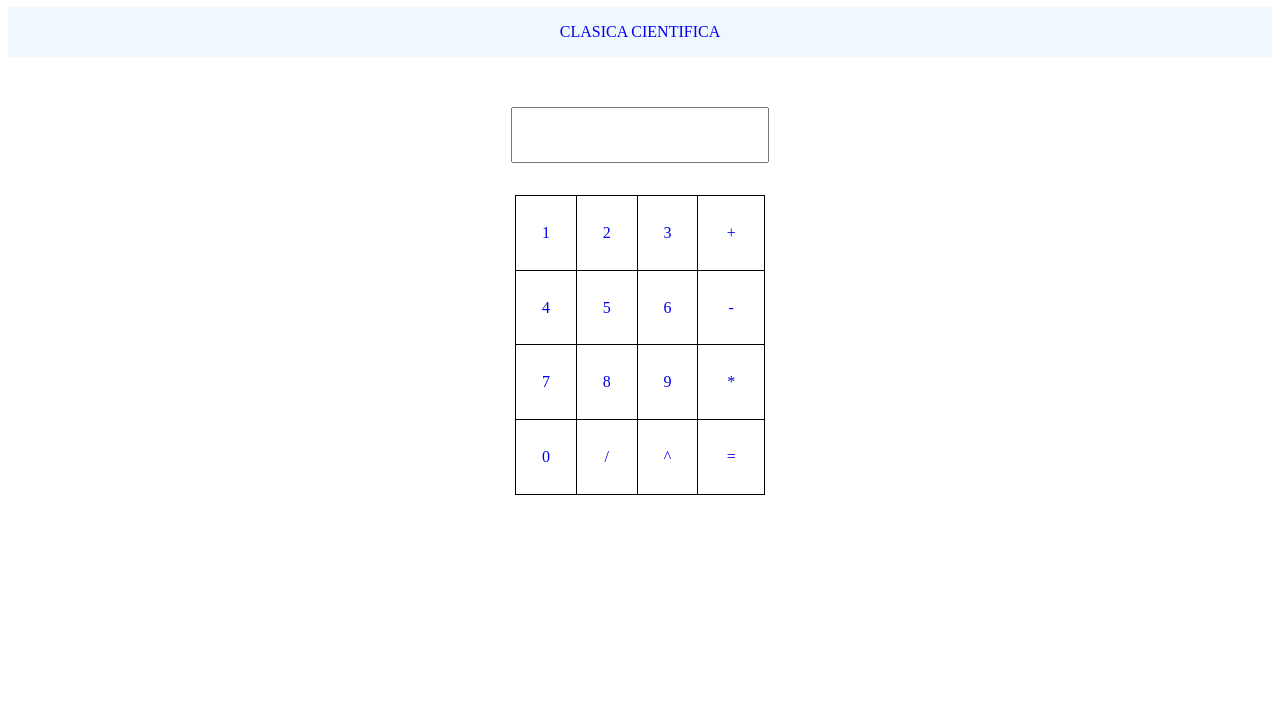
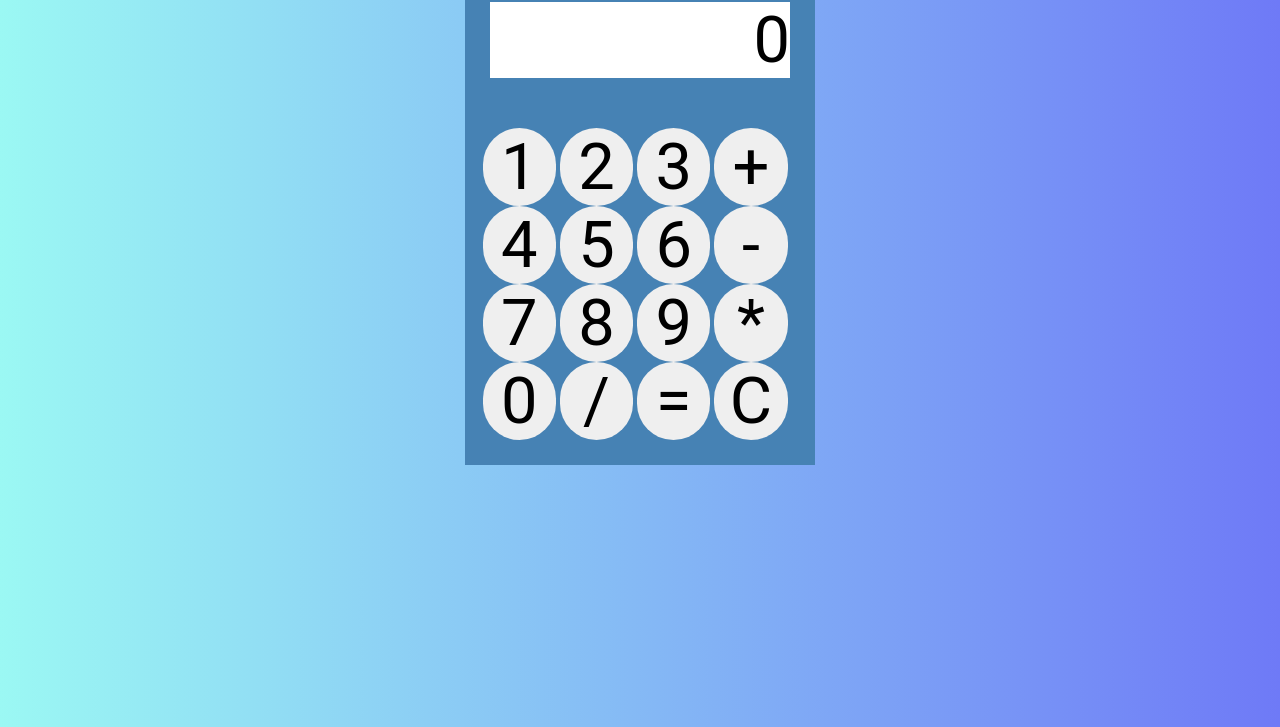
Before and after one commit to RobinsonAlcantara/CalculadoraWeb, a plain HTML site: page index.html in a window 1280 px wide. Shown: the part 73-800 px from the top of the page. Drawn offline with Linux system fonts and the light colour scheme.

Commit message:
Mejora de Vista

```diff
--- a/css/style.css
+++ b/css/style.css
@@ -1,68 +1,56 @@
+*{
+    margin: 0;
+    box-sizing: border-box;
+    font-family: "Roboto";
+}
 
 body{
-
-
-  }
-
-
-h1{
-    text-align: center;
-    text-transform: uppercase;
+    background: linear-gradient(90deg, hsla(177, 87%, 79%, 1) 0%, hsla(235, 89%, 70%, 1) 100%);
 }
 
-nav{
-    background-color: aliceblue;
-    text-align: center;
-    padding: 1rem;
-
-
+.contenedor{
+    width: 350px;
+    background-color: steelblue;
+    /* border: 5px solid red; */
+    display: flex;
+    flex-wrap: wrap;
+    margin: 50px auto;
 
 }
 
-
-nav a{
-    text-decoration: none;
-    text-transform: uppercase;
+.pantalla{
+    height: 15%;
+    background-color: white;
+    text-align: right;
+    width: 90%;
+    font-size: 65px;
+    margin: 25px;
 
 }
 
-main{
-    display: flex;
-    flex-direction: column;
+.botones{
+
+    margin: 25px auto;
+    width: 90%;
     align-items: center;
-    margin-top: 50px;
-    text-align: center;
-
-
-
 
 }
 
-input{
+.boton{
 
-    width: 250px;
-    height: 50px;
-    display: flex;
-    margin-bottom: 2rem;
-    text-align: right;
+    border-radius: 50px;
+    border: none;
+    width: 73.3px;
+    display: inline-block;
+    font-size: 65px;
 
 }
 
-table{
-    height: 300px;;
-    width: 250px;
-    border: 1px solid rgb(0, 0, 0);
-    text-align: center;
-
-
+.boton:hover{
+    background-color: rgba(132, 173, 219, 0.815);
+    color: azure;
 }
 
-table, td, tr{
-    border: 1px solid black;
-    border-collapse: collapse;
+.boton:active{
+    background-color: antiquewhite;
 }
-
-td a{
-    text-decoration: none;
-
-}
--- a/index.html
+++ b/index.html
@@ -8,52 +8,39 @@
 </head>
 <body>
 
-    <Header>
-        <h1>Mi calculadora Web</h1>
-        <nav>
-            <a href="#">Clasica</a>
-            <a href="#">Cientifica</a>
-        </nav>
-    </Header>
 
-    <Main>
-        <input type="text" name="pantalla" id="pantalla">
-        <div class="clasica">
-            <div>
-                <table>
-                    <tr>
-                        <td><a id="1" href="#">1</a></td>
-                        <td><a id="2" href="#">2</a></td>
-                        <td><a id="3" href="#">3</a></td>
-                        <td><a id="+" href="#">+</a></td>
-                    </tr>
-                    <tr>
-                        <td><a id="4" href="#">4</a></td>
-                        <td><a id="5" href="#">5</a></td>
-                        <td><a id="6" href="#">6</a></td>
-                        <td><a id="-" href="#">-</a></td>
-                    </tr>
-                    <tr>
-                        <td><a id="7" href="#">7</a></td>
-                        <td><a id="8" href="#">8</a></td>
-                        <td><a id="9" href="#">9</a></td>
-                        <td><a id="*" href="#">*</a></td>
-                    </tr>
-                    <tr>
-                        <td><a id="0" href="#">0</a></td>
-                        <td><a id="/" href="#">/</a></td>
-                        <td><a id="^" href="#">^</a></td>
-                        <td><a id="=" href="#">=</a></td>
 
-                    </tr>
-                </table>
+        <div class="contenedor">
+
+            <div class="pantalla">0</div>
+
+            <div class="botones">
+
+                <button class="boton" type="button" value="1">1</button>
+                <button class="boton" type="button" value="2">2</button>
+                <button class="boton" type="button" value="3">3</button>
+                <button class="boton" type="button" value="+">+</button>
+
+                <button class="boton" type="button" value="4">4</button>
+                <button class="boton" type="button" value="5">5</button>
+                <button class="boton" type="button" value="6">6</button>
+                <button class="boton" type="button" value="-">-</button>
+
+                <button class="boton" type="button" value="7">7</button>
+                <button class="boton" type="button" value="8">8</button>
+                <button class="boton" type="button" value="9">9</button>
+                <button class="boton" type="button" value="*">*</button>
+
+                <button class="boton" type="button" value="7">0</button>
+                <button class="boton" type="button" value="/">/</button>
+                <button class="boton" type="button" value="=">=</button>
+                <button class="boton" type="button" value="C">C</button>
+
             </div>
+
         </div>
-    </Main>
 
-    <Footer>
 
-    </Footer>
 
     <script src="./js/app.js"></script>
 
```
